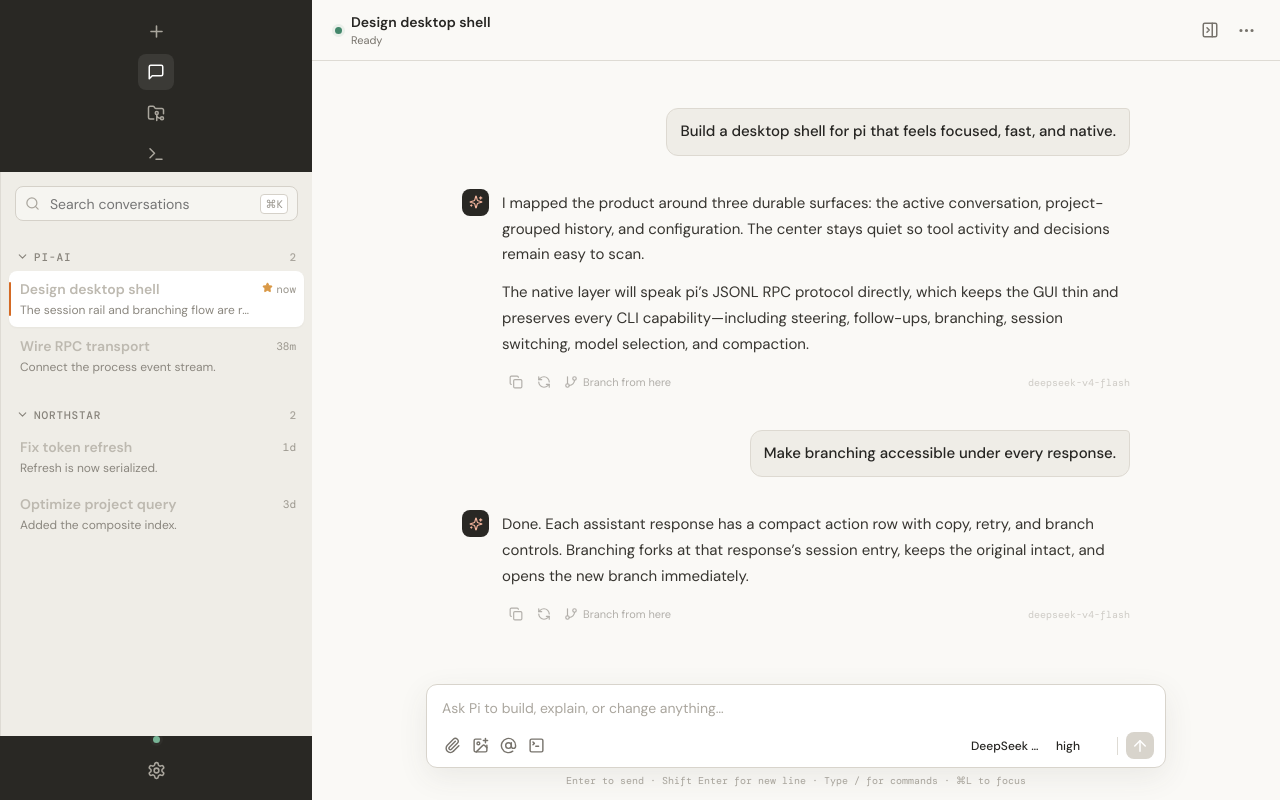
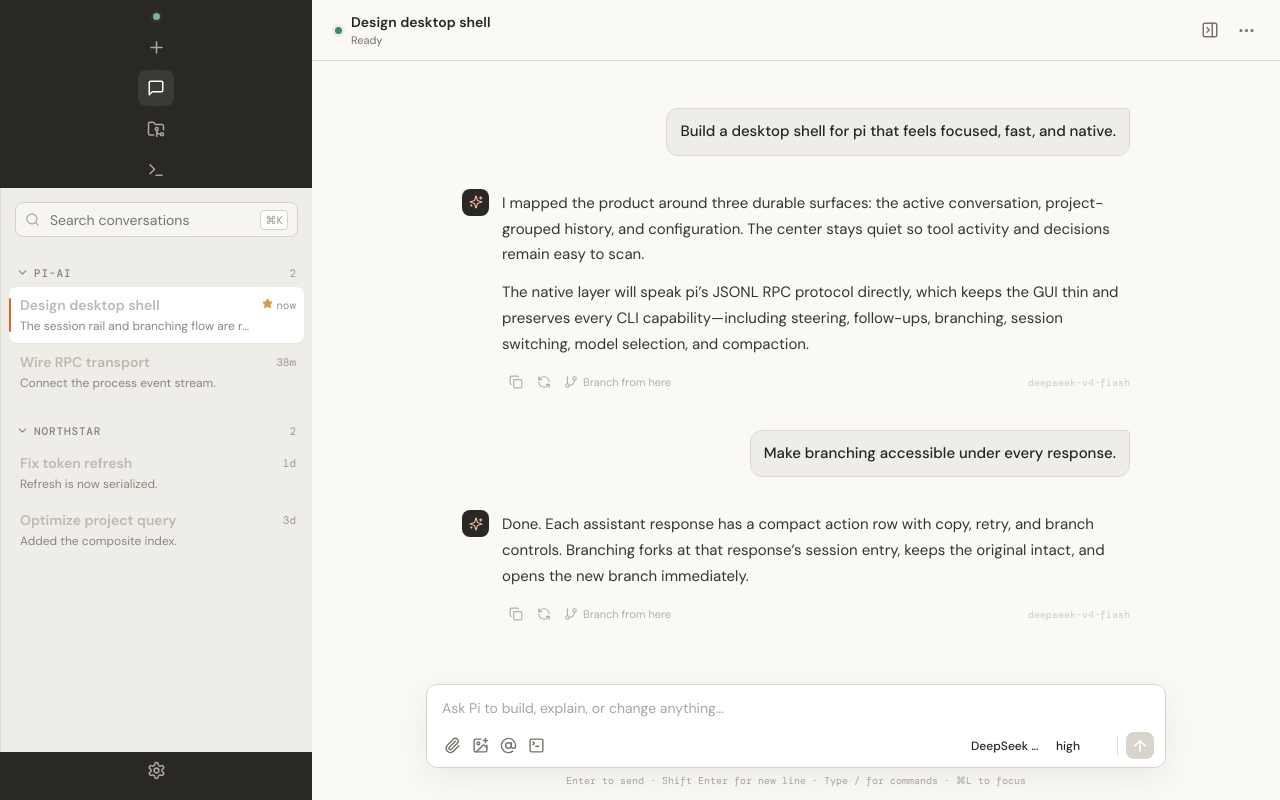
Before and after one commit to mattzq21/pi-op-out, a React (Vite) app: page / in a window 1280 px wide. Built offline with nearby package versions, Linux system fonts and the light colour scheme.

Commit message:
Committed all changes

```diff
--- a/src/App.tsx
+++ b/src/App.tsx
@@ -109,7 +109,7 @@ export default function App() {
   const runBash = async (command: string) => { const id = `bash-${Date.now()}`; setTerminalRuns((current) => [...current, { id, command, output: "", running: true }]); try { const result = await transport.command<{ output: string; exitCode: number }>({ id, type: "bash", command }); setTerminalRuns((current) => current.map((run) => run.id === id ? { ...run, output: run.output || result.output, exitCode: result.exitCode, running: false } : run)); } catch (reason) { setTerminalRuns((current) => current.map((run) => run.id === id ? { ...run, output: `${run.output}\n${String(reason)}`, exitCode: 1, running: false } : run)); } };
 
   return <div className={`app ${settings.theme === "system" ? (systemDark ? "dark" : "light") : settings.theme}`}>
-    <aside className="icon-rail"><nav><IconButton label="New conversation" onClick={newSession}><Plus size={19} /></IconButton><IconButton label="Conversations" className={view === "chat" ? "active" : ""} onClick={() => setView("chat")}><MessageSquare size={18} /></IconButton><IconButton label="Projects" onClick={() => setProjectOpen(true)}><FolderGit2 size={18} /></IconButton><IconButton label="Terminal" className={view === "terminal" ? "active" : ""} onClick={() => setView("terminal")}><Terminal size={18} /></IconButton></nav>{view === "chat" && panelOpen && <SessionPanel sessions={sessions} activeId={state.sessionId} query={query} onQuery={setQuery} onSelect={selectSession} />}<div className="rail-bottom"><span className={`native-status ${connected ? "online" : ""}`} title={connected ? `${transport.mode} transport connected` : "Connecting"} /><IconButton label="Settings" className={view === "settings" ? "active" : ""} onClick={() => setView("settings")}><Settings size={19} /></IconButton></div></aside>
+    <aside className="icon-rail"><nav><span className={`native-status ${connected ? "online" : ""}`} title={connected ? `${transport.mode} transport connected` : "Connecting"} /><IconButton label="New conversation" onClick={newSession}><Plus size={19} /></IconButton><IconButton label="Conversations" className={view === "chat" ? "active" : ""} onClick={() => setView("chat")}><MessageSquare size={18} /></IconButton><IconButton label="Projects" onClick={() => setProjectOpen(true)}><FolderGit2 size={18} /></IconButton><IconButton label="Terminal" className={view === "terminal" ? "active" : ""} onClick={() => setView("terminal")}><Terminal size={18} /></IconButton></nav>{view === "chat" && panelOpen && <SessionPanel sessions={sessions} activeId={state.sessionId} query={query} onQuery={setQuery} onSelect={selectSession} />}<div className="rail-bottom"><IconButton label="Settings" className={view === "settings" ? "active" : ""} onClick={() => setView("settings")}><Settings size={19} /></IconButton></div></aside>
     {view === "chat" ? <ChatView state={state} messages={messages} models={models} commands={commands} thinkingLevels={thinkingLevels} panelOpen={panelOpen} widgets={Object.values(widgets).flat()} statuses={Object.values(statuses)} onPanelToggle={() => setPanelOpen((open) => !open)} onSend={send} onAbort={() => transport.command({ type: "abort" })} onOpenTerminal={() => setView("terminal")} onBranch={branch} onRetry={retry} onModel={setModel} onThinking={setThinking} onSessionAction={sessionAction} /> : view === "settings" ? <SettingsView settings={settings} onSave={saveSettings} /> : <TerminalView cwd={sessions.find((session) => session.id === state.sessionId)?.cwd || "Active project"} runs={terminalRuns} onRun={runBash} onAbort={() => transport.command({ type: "abort_bash" })} onClear={() => setTerminalRuns([])} />}
     {error && <div className="error-toast"><strong>Pi could not connect</strong><span>{error}</span><button onClick={() => setError(undefined)}>×</button></div>}
     {notice && <div className="error-toast"><strong>{notice.title}</strong><span>{notice.message}</span><button onClick={() => setNotice(undefined)}>×</button></div>}
--- a/src/styles.css
+++ b/src/styles.css
@@ -16,6 +16,7 @@ button { cursor: pointer; }
 .icon-rail .icon-button:hover, .icon-rail .icon-button.active { color: white; background: #ffffff15; }
 .rail-bottom { margin-top: auto; display: flex; flex-direction: column; align-items: center; gap: 9px; }
 .native-status { width: 7px; height: 7px; border-radius: 50%; background: #8b695f; box-shadow: 0 0 0 3px #ffffff08; }
+.icon-rail nav .native-status { align-self: center; margin-bottom: 4px; }
 .native-status.online { background: #78b597; }
 
 .session-panel { width: 100%; flex: 1 1 auto; min-height: 0; background: var(--panel); border-left: 1px solid var(--line); display: flex; flex-direction: column; min-width: 0; }
```
